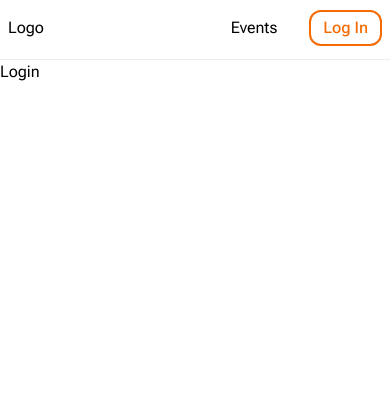
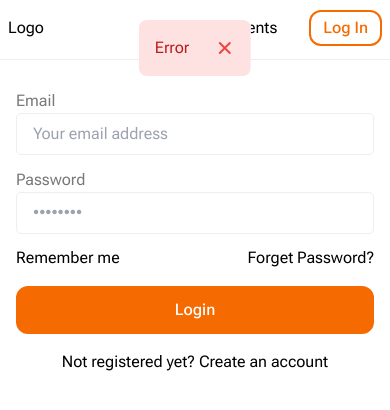
Before and after one commit to aaronlimck/WAD2, a Vue app: page /login in a window 390 px wide. Shown: the top 410 px of the page. Built offline with nearby package versions, Linux system fonts and the light colour scheme.

Commit message:
authenication

```diff
--- a/src/components/Layout/NavigationBar.vue
+++ b/src/components/Layout/NavigationBar.vue
@@ -1,13 +1,15 @@
 <template>
   <nav class="bg-white fixed border-gray-200 px-2 sm:px-4 py-2.5">
-    <div class="container flex flex-wrap justify-between items-center mx-auto">
+    <div class="container flex justify-between items-center mx-auto">
       <div>
         <router-link to="/">Logo</router-link>
       </div>
-      <div class="flex flex-wrap items-center">
+
+      <div class="flex items-center">
         <ul class="mr-10">
           <li><router-link to="/events">Events</router-link></li>
         </ul>
+        <div v-if="!isLoggedIn" class="flex items-center">
           <router-link to="/login">
             <base-button mode="secondary" class="py-1 px-3 sm:mr-0 md:mr-3"
               >Log In</base-button
@@ -17,9 +19,45 @@
             <base-button class="py-1 px-3">Sign Up</base-button></router-link
           >
         </div>
+
+        <button
+          v-if="isLoggedIn"
+          id="dropdownAvatarNameButton"
+          data-dropdown-toggle="dropdownAvatarName"
+          class="flex items-center text-sm font-medium text-gray-900 hover:text-blue-600 dark:hover:text-blue-500 md:mr-0"
+          type="button"
+        >
+          <span class="sr-only">Open user menu</span>
+          <svg
+            xmlns="http://www.w3.org/2000/svg"
+            fill="none"
+            viewBox="0 0 24 24"
+            stroke-width="1.5"
+            stroke="currentColor"
+            class="w-6 h-6"
+          >
+            <path
+              stroke-linecap="round"
+              stroke-linejoin="round"
+              d="M17.982 18.725A7.488 7.488 0 0012 15.75a7.488 7.488 0 00-5.982 2.975m11.963 0a9 9 0 10-11.963 0m11.963 0A8.966 8.966 0 0112 21a8.966 8.966 0 01-5.982-2.275M15 9.75a3 3 0 11-6 0 3 3 0 016 0z"
+            />
+          </svg>
+          Bonnie Green
+        </button>
+      </div>
     </div>
   </nav>
 </template>
+
+<script>
+export default {
+  computed: {
+    isLoggedIn() {
+      return this.$store.getters.isAuthenticated;
+    },
+  },
+};
+</script>
 
 <style scoped>
 nav {
--- a/src/pages/auth/SignIn.vue
+++ b/src/pages/auth/SignIn.vue
@@ -1,3 +1,132 @@
 <template>
-  <h2>Login</h2>
+  <base-alert
+    v-if="showDialog"
+    classes="text-red-700 bg-red-100 rounded-lg dark:bg-red-200 dark:text-red-800"
+  >
+    <template #default>
+      <p>Error</p>
+    </template>
+    <template #actions>
+      <button
+        @click="dismissDialog"
+        type="button"
+        class="ml-auto -mx-1.5 -my-1.5 bg-red-100 text-red-500 rounded-lg focus:ring-2 focus:ring-red-400 p-1.5 hover:bg-red-200 inline-flex h-8 w-8 dark:bg-red-200 dark:text-red-600 dark:hover:bg-red-300"
+        data-dismiss-target="#alert-2"
+        aria-label="Close"
+      >
+        <span class="sr-only">Close</span>
+        <svg
+          class="w-5 h-5"
+          fill="currentColor"
+          viewBox="0 0 20 20"
+          xmlns="http://www.w3.org/2000/svg"
+        >
+          <path
+            fill-rule="evenodd"
+            d="M4.293 4.293a1 1 0 011.414 0L10 8.586l4.293-4.293a1 1 0 111.414 1.414L11.414 10l4.293 4.293a1 1 0 01-1.414 1.414L10 11.414l-4.293 4.293a1 1 0 01-1.414-1.414L8.586 10 4.293 5.707a1 1 0 010-1.414z"
+            clip-rule="evenodd"
+          ></path>
+        </svg>
+      </button>
+    </template>
+  </base-alert>
+  <div>
+    <form @submit.prevent="submitForm" class="container p-4 mx-auto">
+      <div class="form-control">
+        <label for="email">Email</label>
+        <input
+          type="email"
+          id="email"
+          placeholder="Your email address"
+          v-model.trim="email"
+        />
+      </div>
+      <div class="form-control">
+        <label for="password">Password</label>
+        <input
+          class="w-full"
+          v-if="showPassword"
+          type="text"
+          v-model="password"
+        />
+        <input
+          class="w-full"
+          v-else
+          type="password"
+          id="password"
+          placeholder="••••••••"
+          v-model="password"
+        />
+      </div>
+      <div class="flex justify-between">
+        <p>Remember me</p>
+        <router-link to="/">Forget Password?</router-link>
+      </div>
+      <base-button class="w-full py-2.5 my-4">Login</base-button>
+      <div class="flex justify-center">
+        <p class="mr-1">Not registered yet?</p>
+        <router-link to="/signup">Create an account</router-link>
+      </div>
+    </form>
+  </div>
 </template>
+
+<script>
+import BaseAlert from "../../components/UI/BaseAlert.vue";
+
+export default {
+  components: { BaseAlert },
+  data() {
+    return {
+      name: "",
+      email: "",
+      password: "",
+      showPassword: false,
+      error: null,
+      showDialog: true,
+    };
+  },
+  methods: {
+    toggleShow() {
+      this.showPassword = !this.showPassword;
+    },
+    async submitForm() {
+      try {
+        await this.$store.dispatch("login", {
+          email: this.email,
+          password: this.password,
+        });
+      } catch (err) {
+        this.error = err.message || "Failed to authenticate, try later";
+      }
+    },
+    dismissDialog() {
+      this.showDialog = false;
+    },
+  },
+};
+</script>
+
+<style scoped>
+form {
+  max-width: 520px;
+}
+
+.form-control {
+  margin: 0.8rem 0;
+}
+
+label {
+  font-weight: 400;
+  color: #787878;
+}
+
+input {
+  display: block;
+  width: 100%;
+  font-weight: 400;
+  border: 1px solid #eee;
+  border-radius: 5px;
+  padding: 0.5rem 1rem;
+}
+</style>
--- a/src/pages/auth/SignUp.vue
+++ b/src/pages/auth/SignUp.vue
@@ -88,7 +88,7 @@
         Community Standards of Bojio
       </p>
       <div class="flex justify-center mt-4">
-        <p class="mr-2">Already have an account?</p>
+        <p class="mr-1">Already have an account?</p>
         <router-link to="/login">Log In</router-link>
       </div>
     </form>
--- a/src/store/modules/auth/actions.js
+++ b/src/store/modules/auth/actions.js
@@ -26,4 +26,32 @@ export default {
       tokenExpiration: responseData.expiresIn,
     });
   },
+
+  async login(context, payload) {
+    const response = await fetch(
+      "https://identitytoolkit.googleapis.com/v1/accounts:signInWithPassword?key=AIzaSyAwfv0cPv34-F3iZG0VcyoPoH1ThhC3fUU",
+      {
+        method: "POST",
+        body: JSON.stringify({
+          email: payload.email,
+          password: payload.password,
+          returnSecureToken: true,
+        }),
+      }
+    );
+    const responseData = await response.json();
+    if (!response.ok) {
+      console.log(responseData);
+      const error = new Error(
+        responseData.message || "Failed to authenticate. Try again later"
+      );
+      throw error;
+    }
+    console.log(responseData);
+    context.commit("setUser", {
+      token: responseData.idToken,
+      userId: responseData.localId,
+      tokenExpiration: responseData.expiresIn,
+    });
+  },
 };
--- a/src/store/modules/auth/getters.js
+++ b/src/store/modules/auth/getters.js
@@ -5,4 +5,7 @@ export default {
   token(state) {
     return state.token;
   },
+  isAuthenticated(state) {
+    return !!state.token;
+  },
 };
```
Lines whose indentation alone changed are shown as unchanged.
